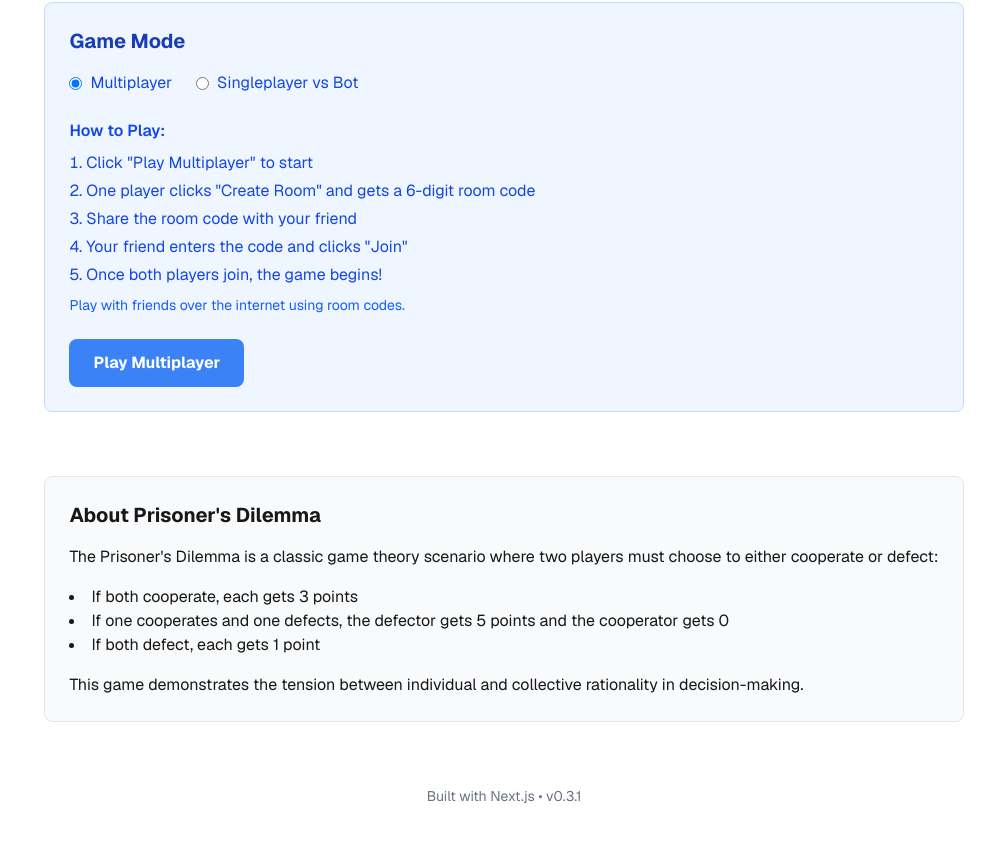
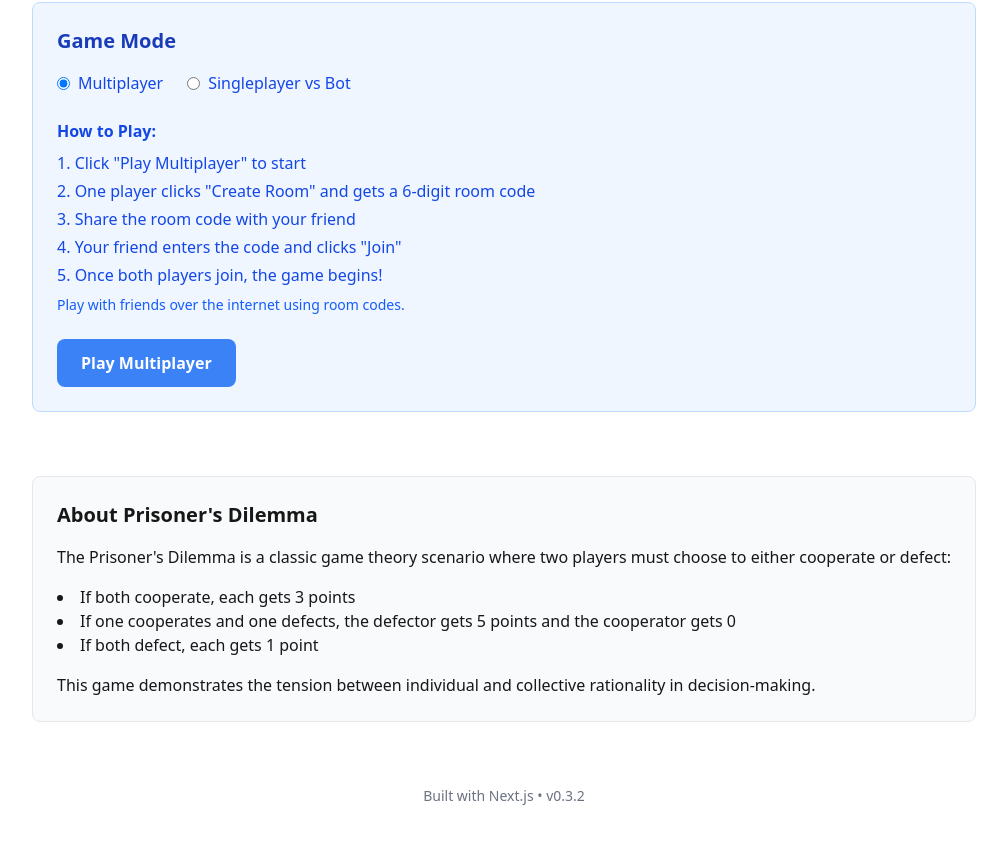
Before and after one commit to abdializ/gametheory, a Next.js app in the folder prisoners-dilemma/: page / in a window 1280 px wide. Shown: the part 270-1114 px from the top of the page, without its empty margins (136-1143 px from the left). Built offline with nearby package versions, Linux system fonts and the light colour scheme.

Commit message:
Fix font loading issues and ESLint errors for Vercel deployment

```diff
--- a/prisoners-dilemma/app/globals.css
+++ b/prisoners-dilemma/app/globals.css
@@ -21,8 +21,8 @@
 @theme inline {
   --color-background: var(--background);
   --color-foreground: var(--foreground);
-  --font-sans: var(--font-geist-sans);
-  --font-mono: var(--font-geist-mono);
+  --font-sans: ui-sans-serif, system-ui, -apple-system, BlinkMacSystemFont, "Segoe UI", Roboto, "Helvetica Neue", Arial, "Noto Sans", sans-serif;
+  --font-mono: ui-monospace, SFMono-Regular, "SF Mono", Monaco, Inconsolata, "Fira Code", "Droid Sans Mono", "Source Code Pro", monospace;
 }
 
 @media (prefers-color-scheme: dark) {
--- a/prisoners-dilemma/app/layout.tsx
+++ b/prisoners-dilemma/app/layout.tsx
@@ -1,16 +1,5 @@
 import type { Metadata } from "next";
-import { Geist, Geist_Mono } from "next/font/google";
 import "./globals.css";
-
-const geistSans = Geist({
-  variable: "--font-geist-sans",
-  subsets: ["latin"],
-});
-
-const geistMono = Geist_Mono({
-  variable: "--font-geist-mono",
-  subsets: ["latin"],
-});
 
 export const metadata: Metadata = {
   title: "Prisoner's Dilemma Game",
@@ -25,7 +14,7 @@ export default function RootLayout({
   return (
     <html lang="en">
       <body
-        className={`${geistSans.variable} ${geistMono.variable} antialiased bg-white dark:bg-gray-900 text-gray-900 dark:text-gray-100`}
+        className="antialiased bg-white dark:bg-gray-900 text-gray-900 dark:text-gray-100 font-sans"
       >
         {children}
       </body>
--- a/prisoners-dilemma/app/page.tsx
+++ b/prisoners-dilemma/app/page.tsx
@@ -1,12 +1,9 @@
 "use client";
 
 import { useState } from "react";
-import { useRouter } from "next/navigation";
-import Link from "next/link";
 
 export default function Home() {
-  const version = "0.3.1";
-  const router = useRouter();
+  const version = "0.3.2";
   const [mode, setMode] = useState('multiplayer'); // 'multiplayer' or 'bot'
   const [bot, setBot] = useState('tit-for-tat');     // Updated to match backend naming
 
@@ -22,7 +19,7 @@ export default function Home() {
   };
 
   return (
-    <div className="grid grid-rows-[20px_1fr_20px] items-center justify-items-center min-h-screen p-8 pb-20 gap-16 sm:p-20 font-[family-name:var(--font-geist-sans)]">
+    <div className="grid grid-rows-[20px_1fr_20px] items-center justify-items-center min-h-screen p-8 pb-20 gap-16 sm:p-20 font-sans">
       <main className="flex flex-col gap-[32px] row-start-2 items-center sm:items-start">
         <div className="text-center sm:text-left w-full">
           <h1 className="text-4xl font-bold mb-4">Prisoner&apos;s Dilemma</h1>
--- a/prisoners-dilemma/app/prisoners-dilemma/page.tsx
+++ b/prisoners-dilemma/app/prisoners-dilemma/page.tsx
@@ -286,7 +286,7 @@ function PrisonersDilemmaGame() {
 
       return () => clearTimeout(timer);
     }
-  }, [gameState, currentRound, isBotMode]);
+  }, [gameState, currentRound, isBotMode, myChoice]);
 
   const handlePlayAgain = () => {
     setGameState('menu');
--- a/prisoners-dilemma/package.json
+++ b/prisoners-dilemma/package.json
@@ -1,6 +1,6 @@
 {
   "name": "prisoners-dilemma",
-  "version": "0.3.1",
+  "version": "0.3.2",
   "private": true,
   "scripts": {
     "dev": "next dev",
```
